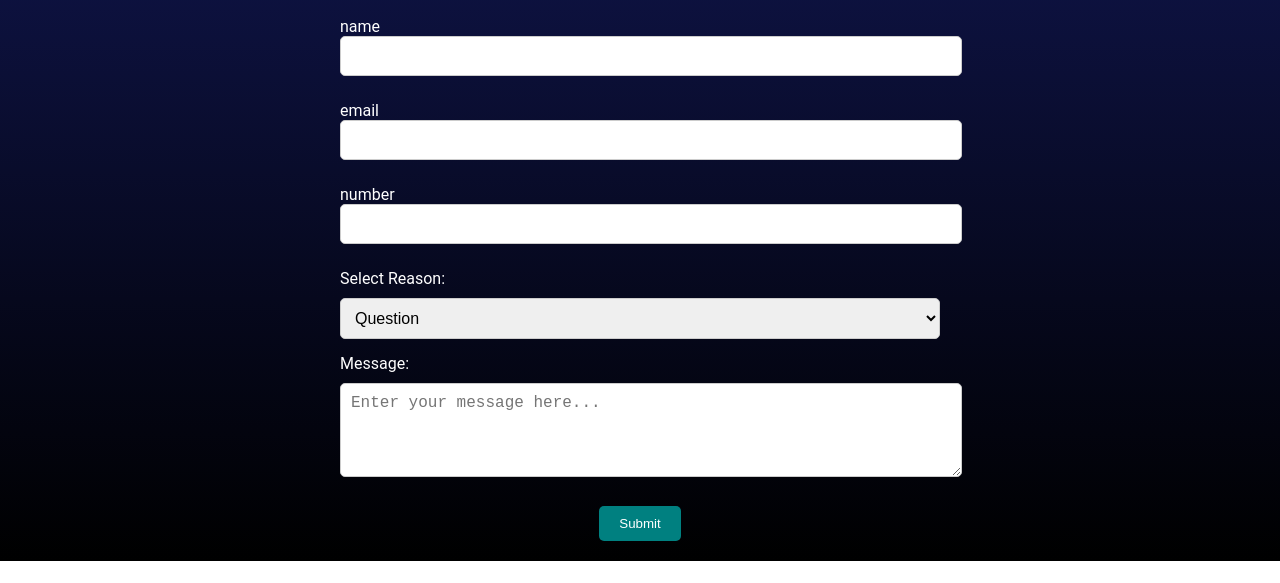
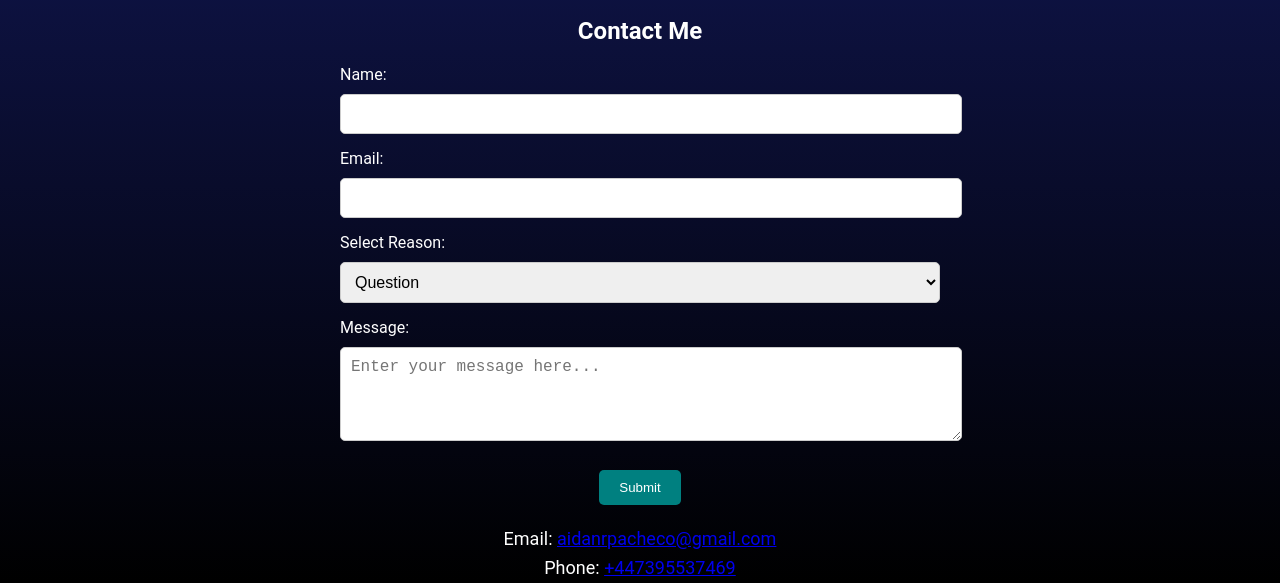
Before and after one commit to AidanPacheco/AP-First-Webpage, a plain HTML site: page index.html in a window 1280 px wide. Shown: the part 578-1161 px from the top of the page. Before the commit the page ends 1139 px from the top, so only its background shows below. Drawn offline with Linux system fonts and the light colour scheme.

Commit message:
Contact Section update

```diff
--- a/index.html
+++ b/index.html
@@ -44,20 +44,34 @@
     </article>
 </section>
 
+
+<!-- Contact Section -->
+<section id="contact">
+    <h2>Contact Me</h2>
     <form>
-        <label>name<input type="text"></label>
-        <label>email<input type="email"></label>
-        <label>number<input type="tel"></label>
-        <label for="Reason">Select Reason:</label>
-        <select name="Reason" id="Reason">
+        <label for="name">Name:</label>
+        <input type="text" id="name" name="name" required>
+
+        <label for="email">Email:</label>
+        <input type="email" id="email" name="email" required>
+
+        <label for="reason">Select Reason:</label>
+        <select name="reason" id="reason">
             <option value="question">Question</option>
             <option value="review">Review</option>
             <option value="enquiry">Enquiry</option>
             <option value="help">Help</option>
         </select>
-        <label for="Message">Message:</label>
-        <textarea id="Message" name="Message" rows="4" cols="50" placeholder="Enter your message here..."></textarea>
+
+        <label for="message">Message:</label>
+        <textarea id="message" name="message" rows="4" placeholder="Enter your message here..." required></textarea>
+
         <button type="submit">Submit</button>
     </form>
+    <p>Email: <a href="mailto:aidanrpacheco@gmail.com">aidanrpacheco@gmail.com</a></p>
+    <p>Phone: <a href="tel:+447395537469">+447395537469</a></p>
+</section>
+
+
 </body>
 </html>
```
